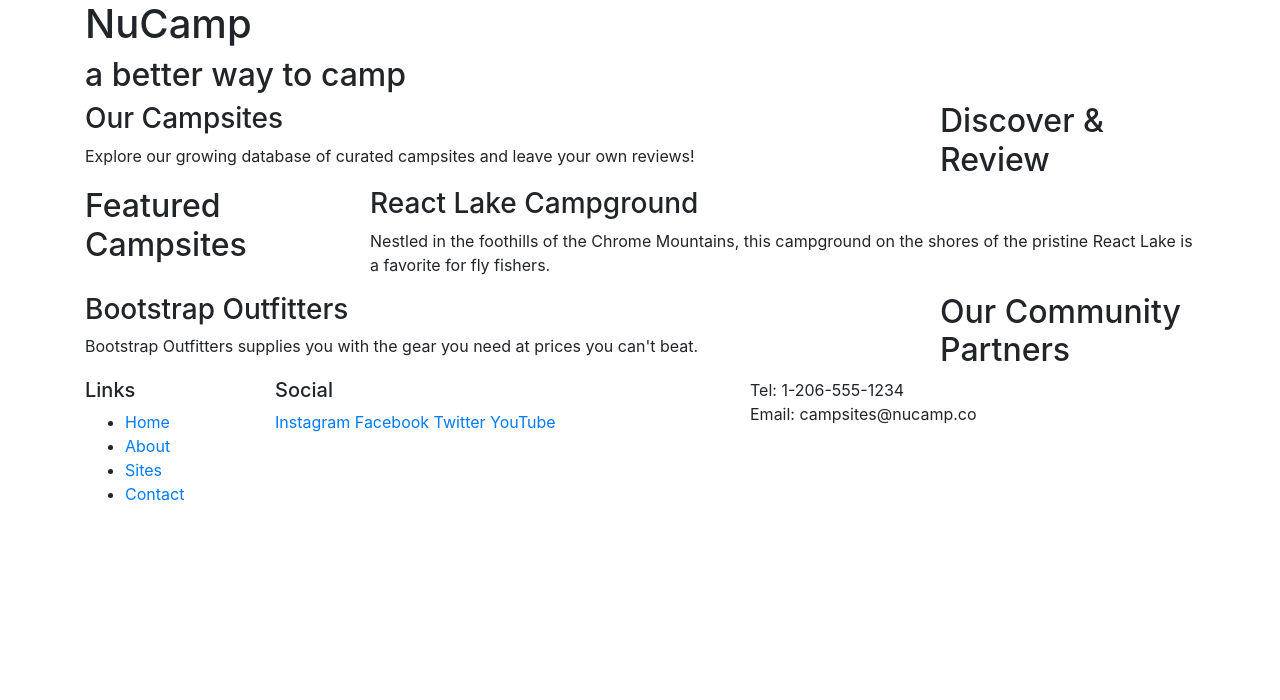
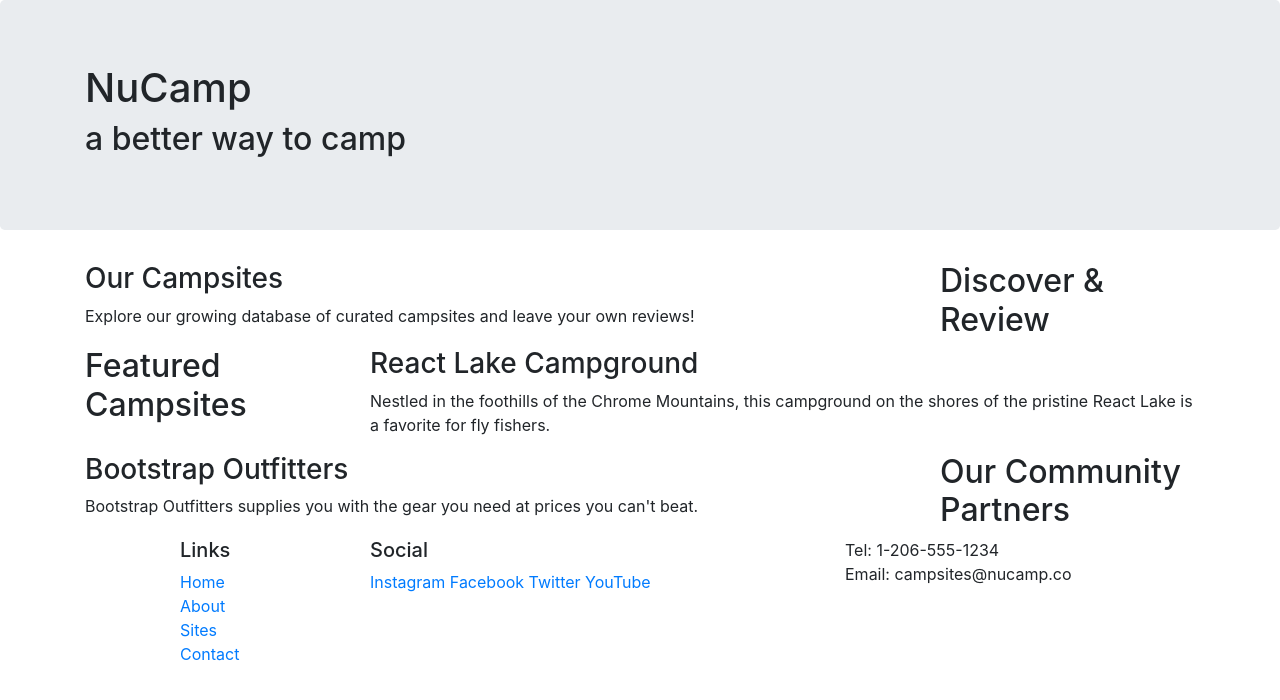
Before and after one commit to DanPitrowiski/Nucampsite, a website: page index.html in a window 1280 px wide. Drawn offline with nearby package versions, Linux system fonts and the light colour scheme.

Commit message:
Bootstrap adds

```diff
--- a/index.html
+++ b/index.html
@@ -14,7 +14,7 @@
 
 <body>
 
-    <header>
+    <header class="jumbotron">
         <div class="container">
             <div class="row">
                 <div class="col">
@@ -60,9 +60,9 @@
     <footer>
         <div class="container">
             <div class="row">
-                <div class="col-4 col-sm-2">
+                <div class="col-4 col-sm-2 offset-1">
                     <h5>Links</h5>
-                    <ul>
+                    <ul class="list-unstyled">
                         <li><a href="#">Home</a></li>
                         <li><a href="#">About</a></li>
                         <li><a href="#">Sites</a></li>
```
